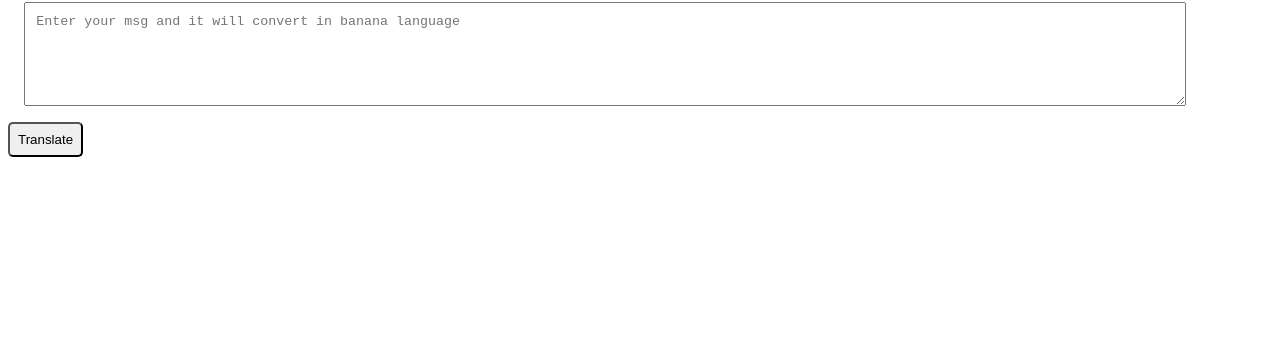
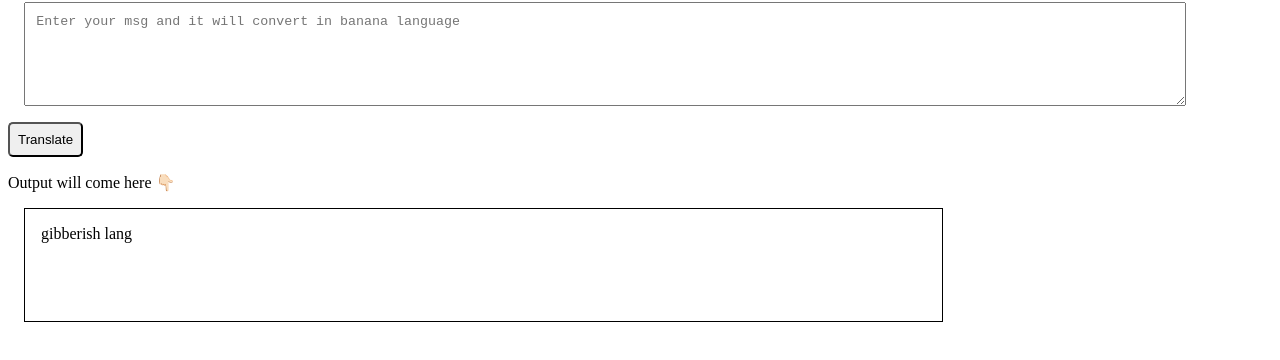
Before and after one commit to pavan6115/neogcamp, a plain HTML site: page banana-speaks/index.html in a window 1280 px wide. Both pictures are taken after a click on the button "Translate". Shown: the part 78-438 px from the top of the page. Drawn offline with Linux system fonts and the light colour scheme.

Commit message:
innerHTML done

```diff
--- a/banana-speaks/index.html
+++ b/banana-speaks/index.html
@@ -17,13 +17,27 @@
             padding: 8px;
             border-radius: 5px;
         }
+        #op {
+            margin-top: 1rem;
+            font-size: 1rem;
+        }
+        .output {
+            border: 1px solid black;
+            height: 10vh;
+            width: 70%;
+            margin: 1rem;
+            padding: 1rem;
+        }
     </style>
 </head>
 <body>
     <h1>Talk in bananasss</h1>
-    <textarea id="txt" name="msg" id="msg" cols="30" rows="5" placeholder="Enter your msg and it will convert in banana language"></textarea>
+    <textarea id="txtarea" name="msg" id="msg" cols="30" rows="5" placeholder="Enter your msg and it will convert in banana language"></textarea>
 
     <button id="btnTranslate">Translate</button>
+
+    <div id="op">Output will come here 👇🏻</div>
+    <div class="output"></div>
 
     <script src="./script.js"></script>
 </body>
--- a/banana-speaks/script.js
+++ b/banana-speaks/script.js
@@ -1,7 +1,9 @@
 let btnTranslate = document.querySelector('#btnTranslate')
-let txt = document.querySelector('#txt')
+let txtarea = document.querySelector('#txtarea')
+let outputDiv = document.querySelector('.output')
 
 btnTranslate.addEventListener('click', () => {
-    console.log('hey new click')
-    console.log(txt.value)
+    outputDiv.innerHTML = 'gibberish lang ' + txtarea.value
 })
+
+// outputDiv.innerHTML = 'Yoo whatisup whatisup bantai!'
```
